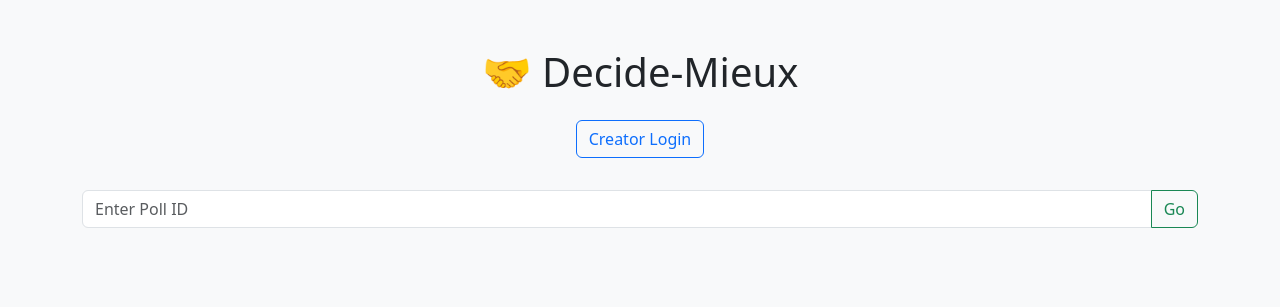
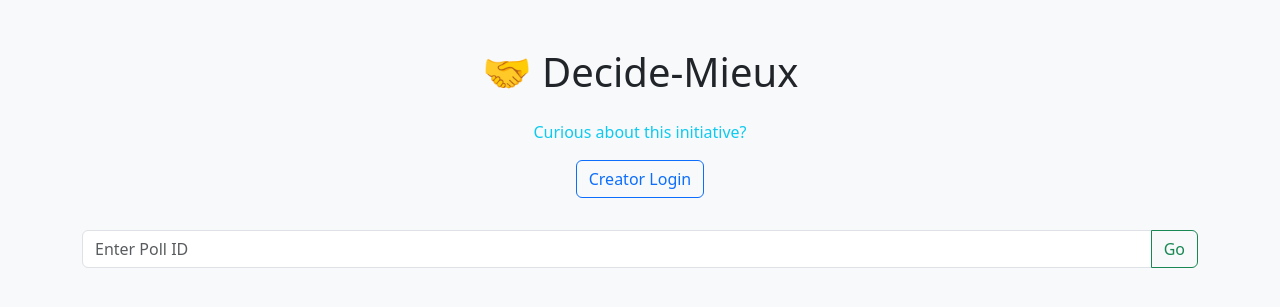
Before and after one commit to Decide-Mieux/app, a Flask app: page / in a window 1280 px wide. Shown: the top 307 px of the page. Run offline with Flask 3, Linux system fonts and the light colour scheme.

Commit message:
Update home.html

```diff
--- a/app/templates/home.html
+++ b/app/templates/home.html
@@ -8,6 +8,7 @@
 <body class="bg-light">
 <div class="container py-5" align="center">
     <h1 class="mb-4">🤝 Decide-Mieux</h1>
+    <p><a href="https://decide-mieux.github.io/infos" class="link-info link-offset-2 link-offset-3-hover link-underline link-underline-opacity-0 link-underline-opacity-75-hover">Curious about this initiative?</a></p>
 
     {% if session.creator_id %}
         <a href="{{ url_for('create', name='new', creator_id=session.creator_id) }}" class="btn btn-primary mb-3">Create a Collective Decision</a>
```
